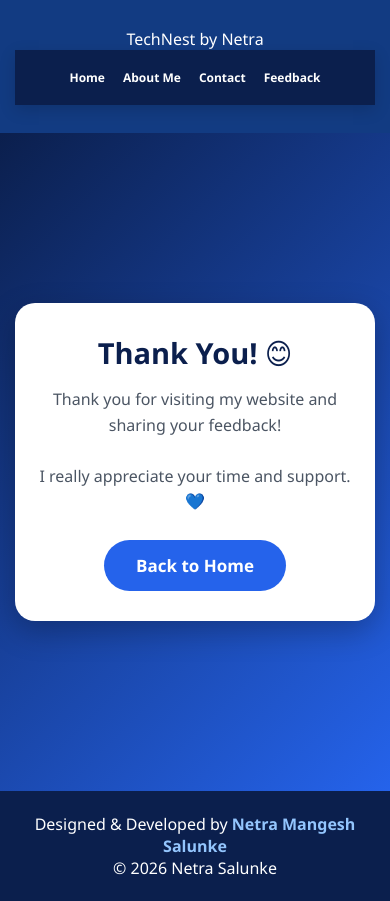
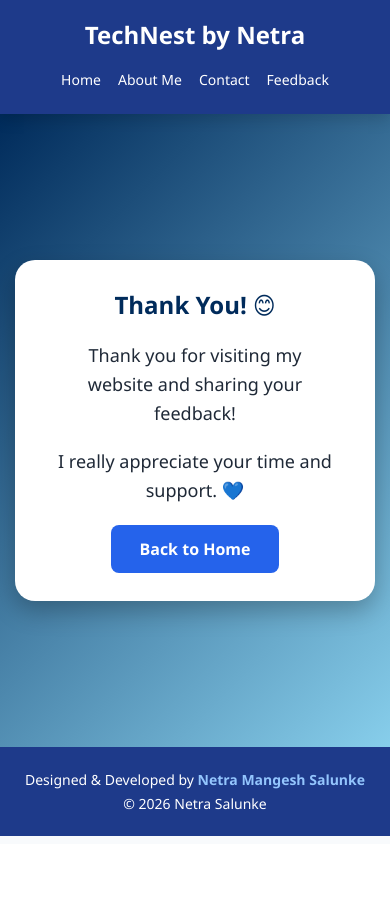
Before and after one commit to salunkenetra/technestbynetra, a Python web app: template templates/thankyou.html in a window 390 px wide. After the commit the page ends 836 px from the top, so only its background shows below. Run offline with Jinja, Linux system fonts and the light colour scheme; the template is opened without the code that fills it, so the values that code supplies are empty.

Commit message:
Refactor and update styles in style.css
Refactored the entire CSS file for improved organization and updated styles.

```diff
--- a/static/style.css
+++ b/static/style.css
@@ -20,70 +10,70 @@ html {
 }
 
 body {
-    background: #f8fafc;
-    color: #1f2937;
-    overflow-x: hidden;
+    background: #F8FAFC;
+    color: #1F2937;
 }
 
 
-/* ========================================
-   NAVIGATION BAR
-======================================== */
+/* =========================
+        HEADER
+========================= */
 
-nav {
+header {
     width: 100%;
-    background: #0b1f4d;
+    background: #1E3A8A;
     display: flex;
-    justify-content: center;
+    justify-content: space-between;
     align-items: center;
-    gap: 35px;
-    padding: 18px 20px;
+    padding: 18px 8%;
+    position: sticky;
+    top: 0;
+    z-index: 1000;
     box-shadow: 0 5px 15px rgba(0, 0, 0, 0.15);
 }
 
+.logo {
+    color: white;
+    font-size: 28px;
+    font-weight: bold;
+}
+
+
+/* =========================
+        NAVIGATION
+========================= */
+
+nav {
+    display: flex;
+    align-items: center;
+}
+
 nav a {
+    text-decoration: none;
     color: white;
-    text-decoration: none;
+    margin-left: 28px;
     font-size: 17px;
-    font-weight: 600;
-    transition: 0.3s ease;
+    font-weight: 500;
+    transition: 0.3s;
 }
 
 nav a:hover {
-    color: #60a5fa;
+    color: #93C5FD;
 }
 
 
-/* ========================================
-   HEADER
-======================================== */
-
-header {
-    width: 100%;
-    background: #123b82;
-    color: white;
-    text-align: center;
-    padding: 35px 20px;
-}
-
-header h1 {
-    font-size: 40px;
-}
-
-
-/* ========================================
-   HOME / HERO SECTION
-======================================== */
+/* =========================
+          HOME
+========================= */
 
 .hero {
     width: 100%;
-    min-height: 82vh;
+    min-height: 90vh;
     display: flex;
     justify-content: space-between;
     align-items: center;
     padding: 70px 8%;
-    gap: 50px;
-    background: linear-gradient(135deg, #ffffff, #eaf3ff);
+    gap: 40px;
 }
 
 .content {
@@ -123,35 +112,29 @@ header h1 {
     font-size: 18px;
     line-height: 1.8;
     margin-bottom: 30px;
-    color: #4b5563;
 }
-
-
-/* ========================================
-   BUTTON
-======================================== */
 
 .btn {
     display: inline-block;
     text-decoration: none;
-    background: #2563eb;
+    background: #2563EB;
     color: white;
-    padding: 14px 32px;
-    border-radius: 30px;
-    font-size: 17px;
+    padding: 15px 35px;
+    border-radius: 8px;
+    font-size: 18px;
     font-weight: bold;
-    transition: 0.3s ease;
+    transition: 0.3s;
 }
 
 .btn:hover {
-    background: #0b1f4d;
+    background: #1D4ED8;
     transform: translateY(-3px);
 }
 
 
-/* ========================================
-   PROFILE IMAGE
-======================================== */
+/* =========================
+          IMAGE
+========================= */
 
 .image {
     flex: 1;
@@ -399,206 +294,155 @@ header h1 {
 .feedback-box input,
 .feedback-box textarea {
     width: 100%;
-
     padding: 14px;
-    margin: 10px 0;
-
-    border: 2px solid #bfdbfe;
-    border-radius: 10px;
-
+    margin: 12px 0;
+    border: 2px solid #87CEEB;
+    border-radius: 12px;
     font-size: 16px;
-
     outline: none;
 }
 
 .feedback-box input:focus,
 .feedback-box textarea:focus {
-    border-color: #2563eb;
+    border-color: #002B5B;
 }
 
 .feedback-box textarea {
     height: 140px;
-    resize: vertical;
+    resize: none;
 }
 
 .feedback-box button {
     width: 100%;
-
     padding: 14px;
     margin-top: 15px;
-
-    background: #0b1f4d;
+    background-color: #002B5B;
     color: white;
-
     border: none;
     border-radius: 25px;
-
-    font-size: 17px;
-    font-weight: bold;
-
+    font-size: 18px;
     cursor: pointer;
-    transition: 0.3s ease;
+    transition: 0.3s;
 }
 
 .feedback-box button:hover {
-    background: #2563eb;
-    transform: translateY(-2px);
+    background-color: #0096C7;
+    transform: scale(1.03);
 }
 
 
-/* ========================================
-   THANK YOU PAGE
-======================================== */
+/* =========================
+          THANK YOU
+========================= */
 
 .thankyou {
-    min-height: 78vh;
-
+    min-height: 75vh;
     display: flex;
     justify-content: center;
     align-items: center;
-
     padding: 30px;
-
-    background: linear-gradient(135deg, #0b1f4d, #2563eb);
+    background: linear-gradient(135deg, #002B5B, #87CEEB);
 }
 
 .thankyou-box {
     background: white;
-
-    width: 500px;
-    max-width: 100%;
-
-    padding: 45px;
-
+    padding: 40px;
     text-align: center;
-
     border-radius: 20px;
-
-    box-shadow: 0 10px 30px rgba(0, 0, 0, 0.25);
+    box-shadow: 0 10px 25px rgba(0, 0, 0, 0.25);
+    max-width: 500px;
+    width: 100%;
 }
 
 .thankyou-box h1 {
-    color: #0b1f4d;
-    font-size: 35px;
+    color: #002B5B;
     margin-bottom: 15px;
 }
 
 .thankyou-box p {
-    color: #4b5563;
     font-size: 18px;
-    margin-bottom: 25px;
+    margin: 20px;
     line-height: 1.6;
 }
 
-.thankyou-box button {
-    background: #0b1f4d;
+
+/* =========================
+           FOOTER
+========================= */
+
+footer {
+    margin-top: 0;
+    background: #1E3A8A;
     color: white;
+    text-align: center;
+    padding: 22px;
+    font-size: 17px;
+}
 
-    border: none;
+footer p {
+    margin: 5px;
+}
 
-    padding: 12px 30px;
-
-    border-radius: 25px;
-
-    cursor: pointer;
+footer strong {
+    color: #93C5FD;
 }
 
 
-/* ========================================
-   FOOTER
-======================================== */
-
-footer {
-    width: 100%;
-    background: #0b1f4d;
-    color: white;
-
-    text-align: center;
-
-    padding: 22px;
-
-    font-size: 16px;
-}
-
-footer strong {
-    color: #93c5fd;
-}
-
-
-/* ========================================
-   MOBILE RESPONSIVE
-======================================== */
+/* =========================
+       MOBILE RESPONSIVE
+========================= */
 
 @media screen and (max-width: 768px) {
 
-    /* Navigation */
+    /* HEADER */
+
+    header {
+        flex-direction: column;
+        padding: 18px 10px;
+    }
+
+    .logo {
+        font-size: 24px;
+        text-align: center;
+        margin-bottom: 12px;
+    }
+
+    /* NAVIGATION */
 
     nav {
         width: 100%;
-        padding: 14px 8px;
-
-        display: flex;
-        flex-direction: row;
         justify-content: center;
-        align-items: center;
-
         flex-wrap: wrap;
-        gap: 5px 12px;
+        gap: 5px;
     }
 
     nav a {
+        margin: 0;
+        padding: 7px 6px;
         font-size: 14px;
-        margin: 0;
-        padding: 5px;
         white-space: nowrap;
     }
 
 
-    /* Header */
-
-    header {
-        padding: 28px 15px;
-    }
-
-    header h1 {
-        font-size: 32px;
-    }
-
-
-    /* Home */
+    /* HOME */
 
     .hero {
-        min-height: auto;
-
         flex-direction: column-reverse;
-
         text-align: center;
-
         padding: 45px 20px;
-
-        gap: 25px;
-    }
-
-    .content {
-        width: 100%;
-    }
-
-    .welcome {
-        font-size: 12px;
-        padding: 8px 15px;
+        gap: 20px;
     }
 
     .content h1 {
-        font-size: 34px;
-        line-height: 1.2;
+        font-size: 36px;
     }
 
     .content h2 {
-        font-size: 24px;
+        font-size: 27px;
     }
 
     .content h3 {
-        font-size: 18px;
+        font-size: 19px;
     }
 
     .content p {
@@ -606,64 +450,49 @@ footer strong {
         line-height: 1.7;
     }
 
-
-    /* Profile Image */
-
-    .image {
-        width: 100%;
+    .image img {
+        width: 240px;
+        height: 240px;
     }
 
-    .image img {
-        width: 230px;
-        height: 230px;
+    .btn {
+        padding: 13px 28px;
+        font-size: 16px;
     }
 
 
-    /* Journey */
+    /* JOURNEY / ABOUT */
 
     .journey {
         width: 92%;
-        padding: 28px 20px;
-        margin: 30px auto;
+        padding: 25px 18px;
+        margin: 25px auto;
+    }
+
+    .journey h1 {
+        font-size: 32px;
     }
 
     .journey h2 {
         font-size: 27px;
     }
 
+    .journey h3 {
+        font-size: 19px;
+    }
+
     .journey p {
         font-size: 16px;
+        line-height: 1.7;
     }
 
 
-    /* About */
+    /* CONTACT */
 
-    .about {
-        padding: 35px 15px;
+    .contact {
         flex-direction: column;
         align-items: center;
-    }
-
-    .about-box {
-        width: 100%;
-        max-width: 450px;
-        padding: 25px;
-    }
-
-    .about-box h2 {
-        font-size: 23px;
-    }
-
-
-    /* Contact */
-
-    .contact {
-        width: 100%;
-        padding: 35px 15px;
-
-        flex-direction: column;
-        align-items: center;
-
+        padding: 30px 15px;
         gap: 25px;
     }
 
@@ -674,98 +503,45 @@ footer strong {
         padding: 25px;
     }
 
-    .contact-info h2,
-    .contact-form h2 {
-        font-size: 24px;
+
+    /* FEEDBACK */
+
+    .feedback {
+        padding: 35px 15px;
+        min-height: 75vh;
     }
 
-    .contact-info p {
+    .feedback h1 {
+        font-size: 28px;
+    }
+
+    .feedback-box {
+        width: 100%;
+        padding: 22px;
+    }
+
+    .feedback-box input,
+    .feedback-box textarea {
         font-size: 16px;
     }
 
 
-    /* Feedback */
-
-    .feedback {
-        padding: 40px 15px;
-        min-height: auto;
-    }
-
-    .feedback h1 {
-        font-size: 29px;
-    }
-
-    .feedback-intro {
-        font-size: 15px;
-        line-height: 1.6;
-    }
-
-    .feedback-box {
-        width: 100%;
-        max-width: 450px;
-        padding: 23px;
-    }
-
-
-    /* Thank You */
+    /* THANK YOU */
 
     .thankyou {
-        padding: 25px 15px;
+        padding: 30px 15px;
     }
 
     .thankyou-box {
         width: 100%;
-        padding: 30px 20px;
+        padding: 28px 20px;
     }
 
-    .thankyou-box h1 {
-        font-size: 29px;
-    }
 
-    .thankyou-box p {
-        font-size: 16px;
-    }
+    /* FOOTER */
 
-}
-
-
-/* ========================================
-   SMALL MOBILE
-======================================== */
-
-@media screen and (max-width: 400px) {
-
-    nav {
-        gap: 3px 8px;
-    }
-
-    nav a {
-        font-size: 12px;
-    }
-
-    header h1 {
-        font-size: 28px;
-    }
-
-    .content h1 {
-        font-size: 29px;
-    }
-
-    .content h2 {
-        font-size: 21px;
-    }
-
-    .image img {
-        width: 200px;
-        height: 200px;
-    }
-
-    .contact-info,
-    .contact-form {
-        padding: 20px;
-    }
-
-    .feedback-box {
-        padding: 20px;
+    footer {
+        font-size: 14px;
+        padding: 18px 10px;
     }
 }
```
Also changed, not shown: other parts of static/style.css (+69 -168 lines).
